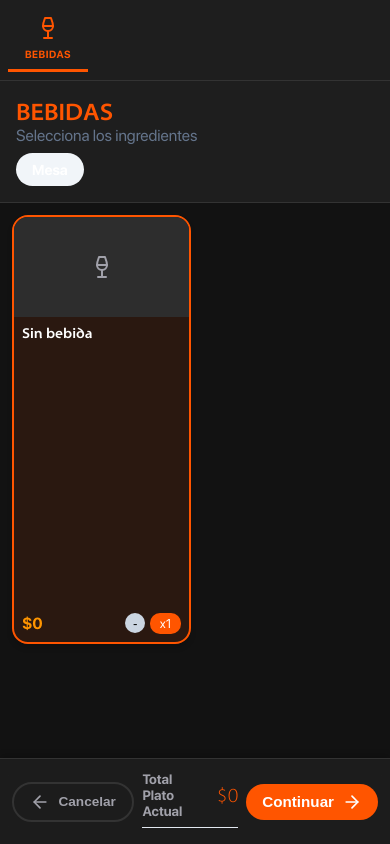
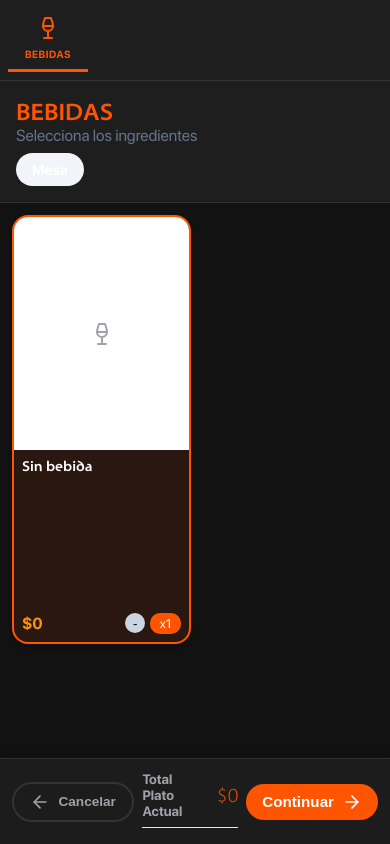
Before and after one commit to marcelinocasla/nicolasa-kiosk, a Next.js app: page /menu in a window 390 px wide. Built offline with nearby package versions, Linux system fonts and the light colour scheme; no server answers; the database is empty.

Commit message:
Ajuste de imágenes de ingredientes: 3:4, fondo blanco y mobile

```diff
--- a/src/app/menu/page.js
+++ b/src/app/menu/page.js
@@ -157,34 +157,28 @@ function MenuContent() {
 
     const getTotal = () => {
         let total = 0
-        let meatPrice = 0
         let salsaCount = 0
 
         Object.entries(currentDishIngredients).forEach(([id, qty]) => {
             const product = products.find(p => String(p.id) === String(id))
             if (!product) return
 
-            if (product.category === 'Carnes') {
-                meatPrice += product.price * qty
-            } else if (product.category === 'Guarniciones' || product.category === 'Ensaladas') {
-                // Free
-            } else if (product.category === 'Salsas') {
-                for (let i = 0; i < qty; i++) {
+            const price = Number(product.price) || 0;
+            const quantity = Number(qty) || 0;
+
+            if (product.category === 'Salsas') {
+                for (let i = 0; i < quantity; i++) {
                     salsaCount++
                 }
-            } else if (product.category === 'Bebidas') {
-                // "Sin bebida" is price 0, so safe.
-                total += product.price * qty
             } else {
-                total += product.price * qty
+                total += price * quantity
             }
         })
-
-        total += meatPrice
 
         if (salsaCount > 0) {
             const extraSalsas = salsaCount - 1
             if (extraSalsas > 0) {
+                // Get price of any salsa (assuming they are all 500 as before)
                 total += extraSalsas * 500
             }
         }
@@ -278,7 +272,7 @@ function MenuContent() {
                                         <img
                                             src={product.image}
                                             alt={product.name}
-                                            style={{ width: '100%', height: '100%', objectFit: 'cover' }}
+                                            style={{ width: '100%', height: '100%', objectFit: 'contain' }}
                                         />
                                     ) : (
                                         CATEGORY_ICONS[product.category] || <Utensils size={48} />
@@ -288,7 +282,9 @@ function MenuContent() {
                                     <h3 className={styles.cardName}>{product.name}</h3>
                                     <div style={{ display: 'flex', justifyContent: 'space-between', alignItems: 'center' }}>
                                         {['Guarniciones', 'Ensaladas'].includes(product.category) ? (
-                                            <span className={styles.cardPrice} style={{ fontSize: '0.9rem', color: '#10b981' }}>Incluido</span>
+                                            <span className={styles.cardPrice} style={{ fontSize: '0.9rem', color: product.price > 0 ? 'var(--color-accent)' : '#10b981' }}>
+                                                {product.price > 0 ? `$${product.price}` : 'Incluido'}
+                                            </span>
                                         ) : (
                                             product.category === 'Salsas' ? (
                                                 <div style={{ display: 'flex', flexDirection: 'column' }}>
--- a/src/app/menu/page.module.css
+++ b/src/app/menu/page.module.css
@@ -104,12 +104,13 @@
 }
 
 .cardImagePlaceholder {
-    height: 180px;
-    background-color: #2D2D2D;
+    aspect-ratio: 3 / 4;
+    background-color: var(--color-white);
     display: flex;
     align-items: center;
     justify-content: center;
     color: var(--color-text-muted);
+    overflow: hidden;
 }
 
 .cardContent {
@@ -253,8 +254,8 @@
     }
 
     .cardImagePlaceholder {
-        height: 100px;
-        /* Smaller image on mobile to save space */
+        /* Remove fixed height, inherit aspect-ratio from base class */
+        height: auto;
     }
 
     .cardContent {
```
